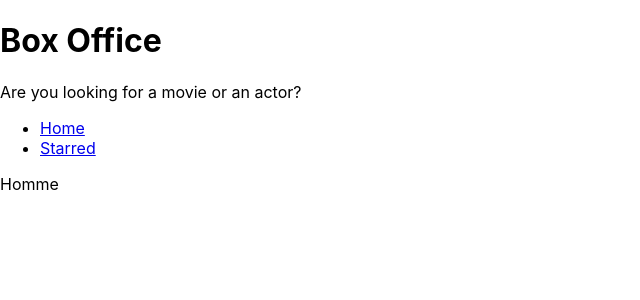
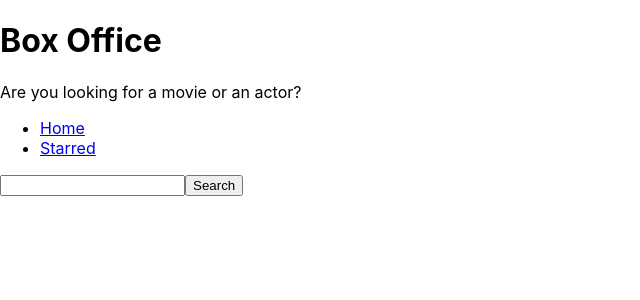
Before and after one commit to sandilya27/box-office-pwa, a React (Create React App) app: page / in a window 1280 px wide. Shown: the top 300 px of the page, without its empty margins (0-640 px from the left). Built offline with nearby package versions, Linux system fonts and the light colour scheme.

Commit message:
added search box for searching and added api

```diff
--- a/src/pages/Home.jsx
+++ b/src/pages/Home.jsx
@@ -1,8 +1,26 @@
+import { useState } from "react"
 
 const Home = () => {
+  const [inputValue,setInputValue]=useState('');
+
+  const onInputChange=(ev)=>{
+      setInputValue(ev.target.value);
+  }
+
+  const onSearch = async (ev)=>{
+    ev.preventDefault();
+
+    const response = await fetch(`https://api.tvmaze.com/search/shows?q=${inputValue}`)
+    const body = await response.json()
+      console.log(body);
+  }
+
   return (
     <div>
-        Homme
+    <form onSubmit={onSearch}>
+        <input type="text" value={inputValue} onChange={onInputChange}/>
+        <button type="submit">Search</button>
+    </form>
     </div>
   )
 }
```
